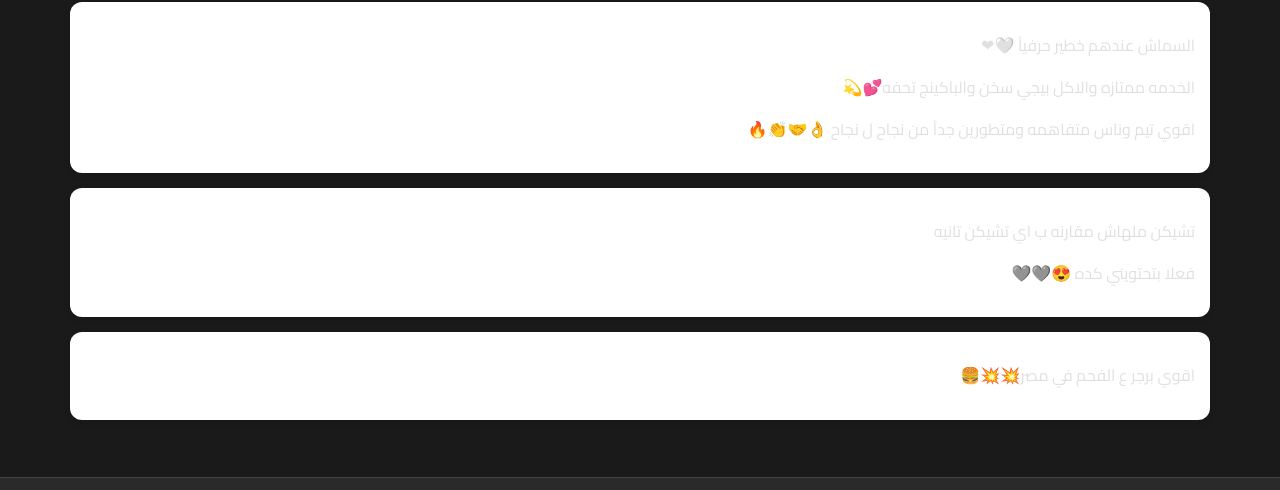
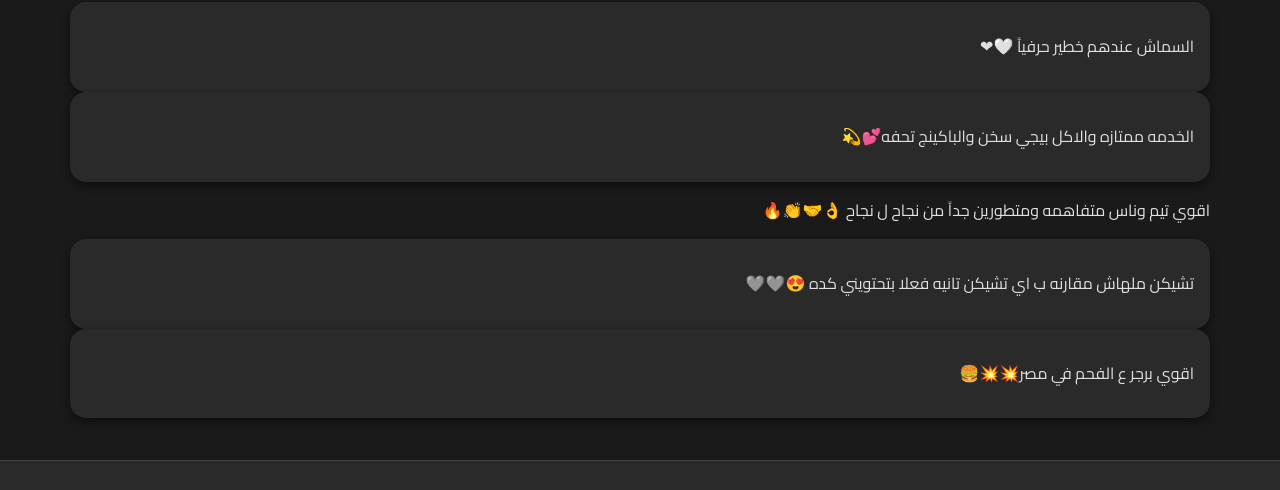
Before and after one commit to Kelany0fficial/bb2-BuRger, a plain HTML site: page index.html in a window 1280 px wide. Shown: the part 513-1003 px from the top of the page. Drawn offline with Linux system fonts and the light colour scheme.

Commit message:
Update index.html

```diff
--- a/index.html
+++ b/index.html
@@ -63,7 +63,7 @@
   <section class="hero">
     <div class="banner-slider"></div>
     <div class="hero-content">
-      <h1 class="tit">الجودة هي طعمنا المفضل</h1>
+      <h1 class="tit">🍔الجودة هي طعمنا المفضل</h1>
       <a href="BB2 Burger Portfclio_compressed.pdf" class="btn btn-brand">عرض Protofolio</a>
     </div>
   </section>
@@ -71,20 +71,27 @@
   <section class="container">
 <h2 class="tit">تقييمات العملاء</h2>
 
-<div class="card review-list">
-  <p>السماش عندهم خطير حرفياً 🤍❤</p>
-  <p>الخدمه ممتازه والاكل بيجي سخن والباكينج تحفه💕💫</p>
-  <p>اقوي تيم وناس متفاهمه ومتطورين جداً من نجاح ل نجاح 👌🤝👏🔥</p>
-</div>
+<div class="card">
+      <p>السماش عندهم خطير حرفياً 🤍❤
+</p>
+    </div>
+          <div class="card">
+      <p>الخدمه ممتازه والاكل بيجي سخن والباكينج تحفه💕💫
+</p>
+    </div
+            <div class="card">
+      <p>اقوي تيم وناس متفاهمه ومتطورين جداً من نجاح ل نجاح 👌🤝👏🔥
+</p>
+    </div>
+           <div class="card">
+      <p>تشيكن ملهاش مقارنه ب اي تشيكن تانيه فعلا بتحتويني كده 😍🩶🩶
+</p>
+    </div>
+           <div class="card">
+      <p>اقوي برجر ع الفحم في مصر💥💥🍔
+</p>
+    </div>
 
-<div class="card review-list">
-  <p>تشيكن ملهاش مقارنه ب اي تشيكن تانيه</p>
-  <p>فعلا بتحتويني كده 😍🩶🩶</p>
-</div>
-
-<div class="card review-list">
-  <p>اقوي برجر ع الفحم في مصر💥💥🍔</p>
-</div>
 
 
   </section>
```
